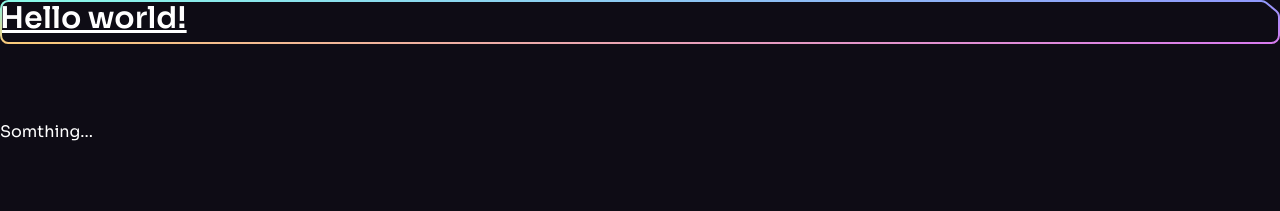
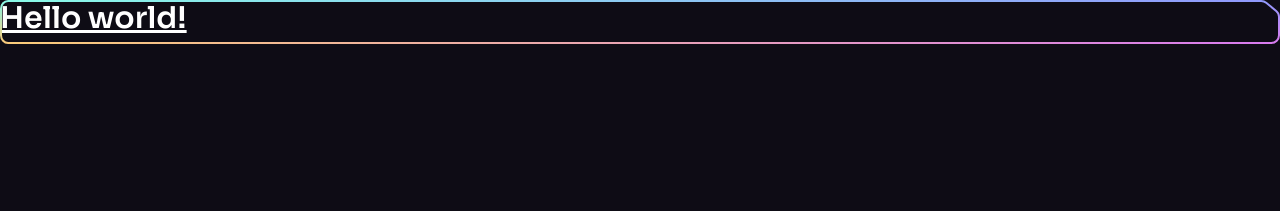
Before and after one commit to Shivammishra03/brainwave-website, a React (Vite) app: page / in a window 1280 px wide. Shown: the top 211 px of the page. Built offline with nearby package versions, Linux system fonts and the light colour scheme.

Commit message:
Remove text "Somthing..." from Button component.

```diff
--- a/src/App.jsx
+++ b/src/App.jsx
@@ -8,7 +8,6 @@ const App = () => {
       </h1>
       <div className="pt-[4.75rem] lg:pt-[5.25rem] overflow-hidden">
         <Button className="mt-10" href="#login">
-          Somthing...
         </Button>
       </div>
       <ButtonGradient/>
```
